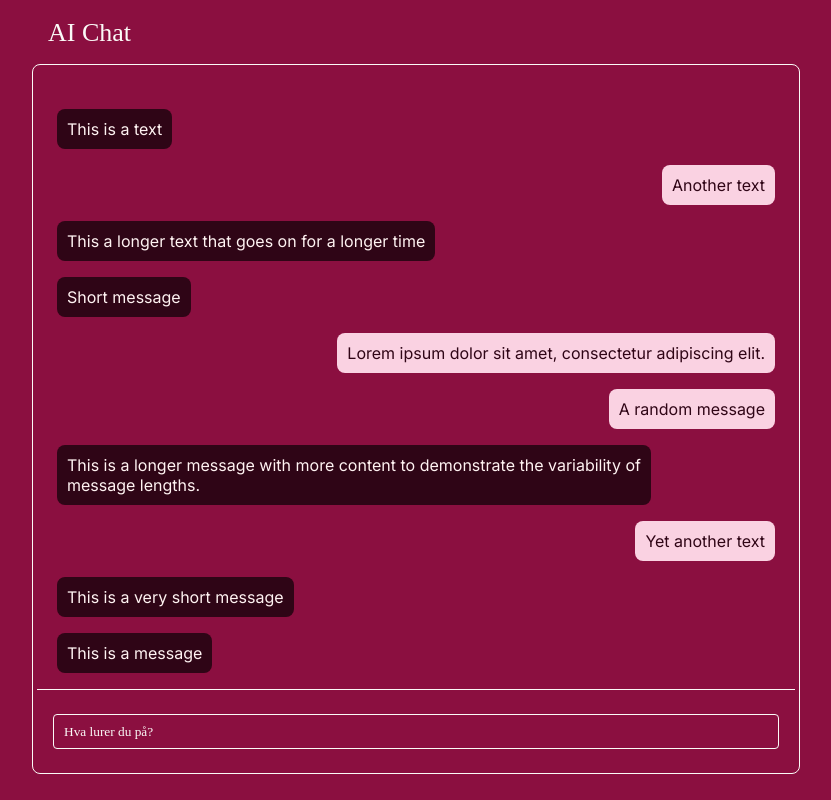
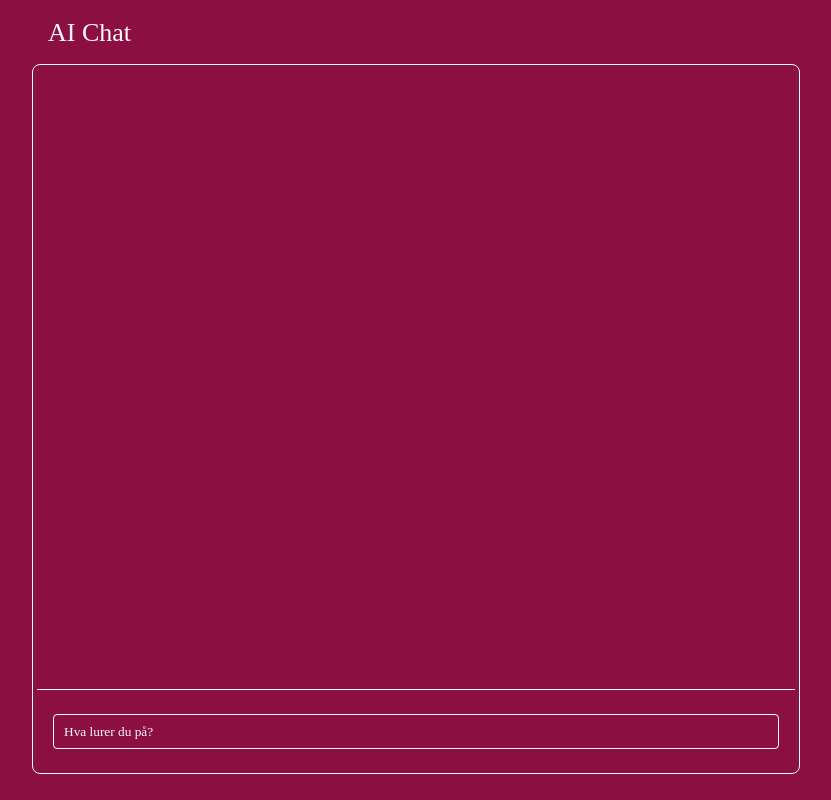
Before and after one commit to varianter/tenk-ai-workshop-2024, a Next.js app: page / in a window 1280 px wide. Shown: the whole page, without its empty margins (224-1055 px from the left). Built offline with nearby package versions, Linux system fonts and the light colour scheme; a web font is replaced by a local one.

Commit message:
Make chat

```diff
--- a/src/app/Chat.tsx
+++ b/src/app/Chat.tsx
@@ -1,17 +1,27 @@
 "use client";
 
+import { Message } from "ai";
 import styles from "./chat.module.css";
+import { useChat } from "ai/react";
 
-export type Message = {
-  id: string;
-  text: string;
-  senderId: string;
-};
+export function Chat() {
+  const { messages, input, handleSubmit, handleInputChange, metadata } =
+    useChat({
+      //streamMode: "text",
+      body: { system: "You´re a nice assistant that talks like a pirate" },
+    });
 
-export function Chat({ messages }: { messages: Message[] }) {
+  console.log(metadata);
+  console.log(messages);
+
   return (
     <div className="chat-box">
-      <MessageList messages={messages} /> <InputField />
+      <MessageList messages={messages} />{" "}
+      <InputField
+        input={input}
+        handleSubmit={handleSubmit}
+        handleInputChange={handleInputChange}
+      />
     </div>
   );
 }
@@ -24,19 +34,19 @@ function MessageList({ messages }: { messages: Message[] }) {
           <li
             key={message.id}
             className={`message-list-element ${
-              message.senderId === "ChatBot"
+              message.role === "assistant"
                 ? "message-list-element-chatbot"
                 : "message-list-element-reply"
             }`}
           >
             <div
               className={`${
-                message.senderId === "ChatBot"
+                message.role === "assistant"
                   ? "chatbot-message"
                   : "reply-message"
               }`}
             >
-              {message.text}
+              {message.content}
             </div>
           </li>
         );
@@ -45,12 +55,20 @@ function MessageList({ messages }: { messages: Message[] }) {
   );
 }
 
-function InputField() {
+function InputField({
+  input,
+  handleInputChange,
+  handleSubmit,
+}: {
+  input: string;
+  handleInputChange: (e: React.ChangeEvent<HTMLInputElement>) => void;
+  handleSubmit: (e: React.FormEvent<HTMLFormElement>) => void;
+}) {
   return (
-    <form onSubmit={() => console.log("submit")} className="send-message-form">
+    <form onSubmit={handleSubmit} className="send-message-form">
       <input
-        /*onChange={() => console.log("change")}
-        value={""}*/
+        onChange={handleInputChange}
+        value={input}
         placeholder="Hva lurer du på?"
         type="text"
       />
--- /dev/null
+++ b/src/app/api/chat/route.ts
@@ -0,0 +1,15 @@
+import { azure } from "@ai-sdk/azure";
+import { CoreMessage, generateText, streamText } from "ai";
+
+export async function POST(req: Request) {
+  const { messages, system }: { messages: CoreMessage[]; system: string } =
+    await req.json();
+
+  const result = await streamText({
+    model: azure("tenk-ai-workshop-2024"),
+    system: system || "You´re a friendly assistant",
+    messages,
+  });
+
+  return result.toAIStreamResponse();
+}
--- a/src/app/page.tsx
+++ b/src/app/page.tsx
@@ -1,48 +1,16 @@
 import "./globals.css";
 import { Chat } from "./Chat";
+import { useChat } from "ai/react";
 
-export default function Home() {
+export default async function Home() {
   return (
     <div className="App">
       <header className="App-header">
         <p className="Header-link"> AI Chat </p>
       </header>
       <main className="chat-box-container">
-        <Chat
-          messages={[
-            { id: "0", senderId: "ChatBot", text: "This is a text" },
-            { id: "2", senderId: "Deg", text: "Another text" },
-            {
-              id: "3",
-              senderId: "ChatBot",
-              text: "This a longer text that goes on for a longer time",
-            },
-            { id: "4", senderId: "ChatBot", text: "Short message" },
-            {
-              id: "5",
-              senderId: "Deg",
-              text: "Lorem ipsum dolor sit amet, consectetur adipiscing elit.",
-            },
-            { id: "6", senderId: "Deg", text: "A random message" },
-            {
-              id: "7",
-              senderId: "ChatBot",
-              text: "This is a longer message with more content to demonstrate the variability of message lengths.",
-            },
-            { id: "8", senderId: "Deg", text: "Yet another text" },
-            {
-              id: "9",
-              senderId: "ChatBot",
-              text: "This is a very short message",
-            },
-            { id: "10", senderId: "ChatBot", text: "This is a message" },
-            {
-              id: "11",
-              senderId: "Deg",
-              text: `"Oh, it is hard to think of it, and I cannot understand; but at least I shall go with you and wait." It was just a quarter before twelve o'clock when we got into the churchyard over the low wall. The night was dark with occasional gleams of moonlight between the rents of the heavy clouds that scudded across the sky. We all kept somehow close together, with Van Helsing slightly in front as he led the way. When we had come close to the tomb I looked well at Arthur, for I feared that the proximity to a place laden with so sorrowful a memory would upset him; but he bore himself well. I took it that the very mystery of the proceeding was in some way a counteractant to his grief. The Professor unlocked the door, and seeing a natural hesitation amongst us for various reasons, solved the difficulty by entering first himself. The rest of us followed, and he closed the door. He then lit a dark lantern and pointed to the coffin. Arthur stepped forward hesitatingly; Van Helsing said to me:--`,
-            },
-          ]}
-        />
+        {/* <AI system="You are a friendly assistant" /> */}
+        <Chat />
       </main>
     </div>
   );
```
Also changed, not shown: package.json (+6 -3 lines), src/app/AI.tsx (added, +14 -0 lines), 2 other files (tests, documents, lock files or other folders).
